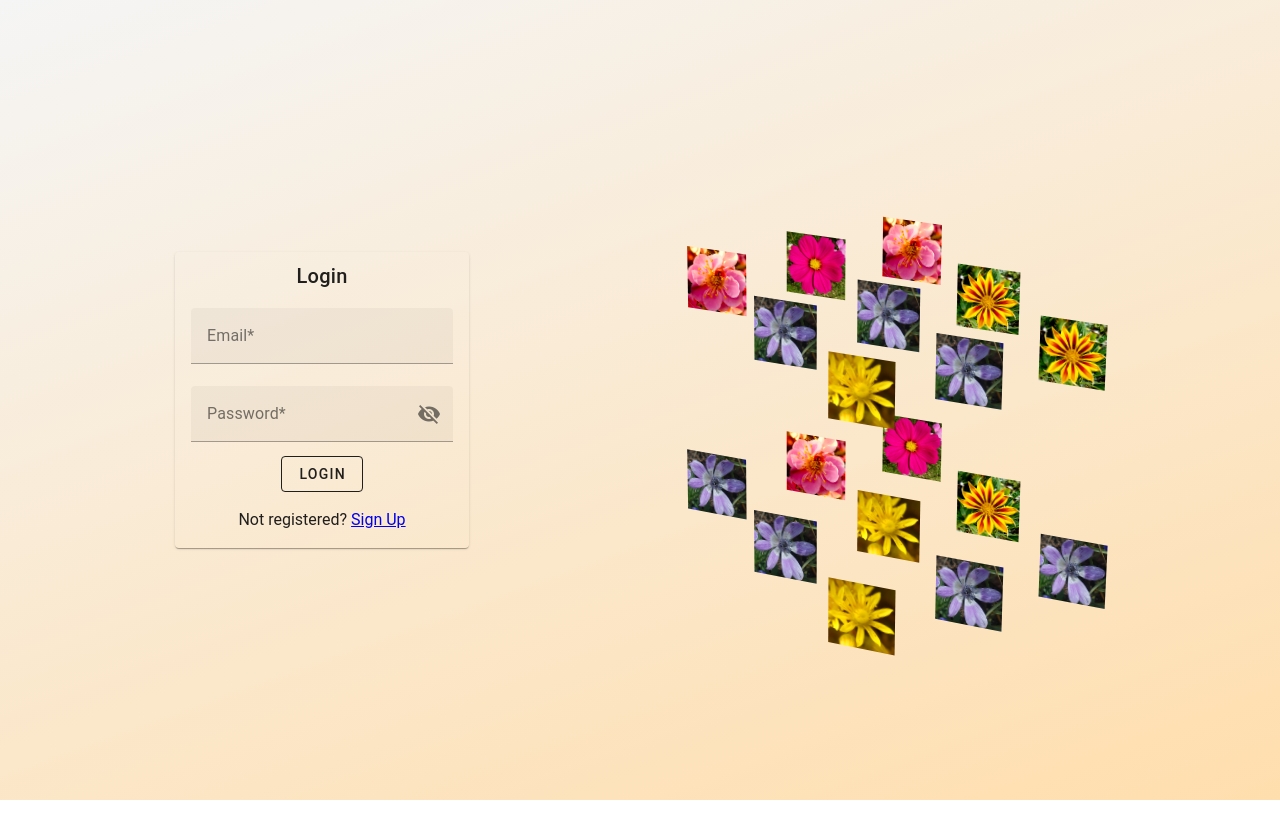
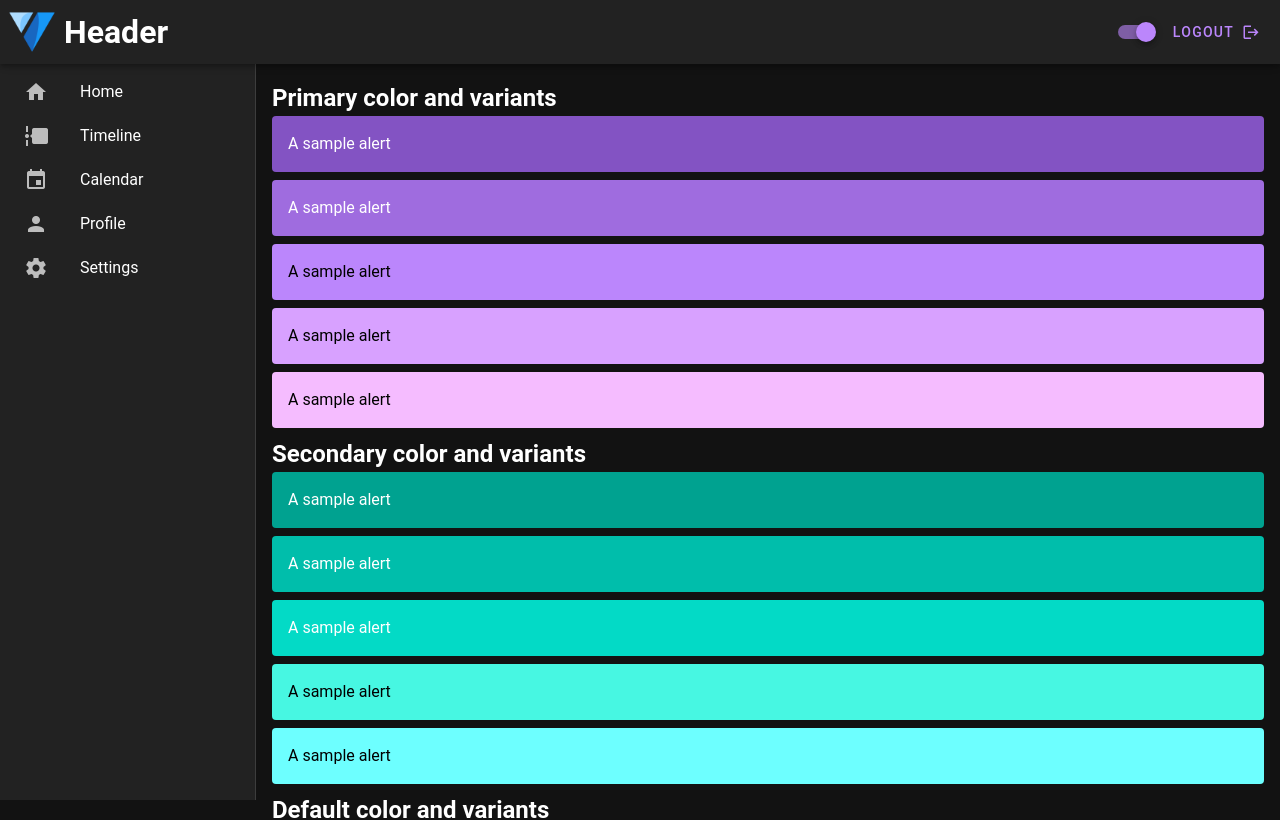
Before and after one commit to Mamun724/vue-animation, a Vue app: page / in a window 1280 px wide. Before the commit this address led to /login. Shown: the top 820 px of the page. Built offline with nearby package versions, Linux system fonts and the light colour scheme.

Commit message:
Create two themes and apply them as per material doc.

```diff
--- /dev/null
+++ b/src/components/AppBar.vue
@@ -0,0 +1,46 @@
+<template>
+  <div class="pa-2 w-100 fill-height d-flex justify-space-between">
+    <div class="d-flex align-center">
+      <img class="d-none d-lg-inline-block fill-height" src="@/assets/logo.png" alt="logo"/>
+      <v-icon class="d-lg-none" size="x-large" @click="toggleNavDrawer">
+        mdi-menu
+      </v-icon>
+      <h1 class="ml-2">Header</h1>
+    </div>
+    <div class="d-flex align-center">
+      <v-switch
+        title="Toggle Theme"
+        hide-details
+        v-model="darkTheme"
+        color="primary"/>
+      <v-btn color="primary" append-icon="mdi-logout">Logout</v-btn>
+    </div>
+  </div>
+</template>
+
+<script setup>
+import {ref, watch} from "vue";
+import {useTheme} from "vuetify";
+
+const emit = defineEmits(['ham-clicked']);
+
+const theme = useTheme();
+
+const darkTheme = ref(theme.global.name.value === 'dark');
+
+watch(darkTheme, (darkThemeValue) => {
+  if (darkThemeValue) {
+    theme.global.name.value = 'dark'
+  } else {
+    theme.global.name.value = 'light'
+  }
+})
+
+const toggleNavDrawer = () => {
+  emit('ham-clicked')
+}
+</script>
+
+<style scoped>
+
+</style>
--- a/src/components/HelloWorld.vue
+++ /dev/null
@@ -1,75 +0,0 @@
-<template>
-  <v-container class="fill-height">
-    <v-responsive class="align-center text-center fill-height">
-      <v-img height="300" src="@/assets/logo.svg" />
-
-      <div class="text-body-2 font-weight-light mb-n1">Welcome to</div>
-
-      <h1 class="text-h2 font-weight-bold">Vuetify</h1>
-
-      <div class="py-14" />
-
-      <v-row class="d-flex align-center justify-center">
-        <v-col cols="auto">
-          <v-btn
-            href="https://vuetifyjs.com/components/all/"
-            min-width="164"
-            rel="noopener noreferrer"
-            target="_blank"
-            variant="text"
-          >
-            <v-icon
-              icon="mdi-view-dashboard"
-              size="large"
-              start
-            />
-
-            Components
-          </v-btn>
-        </v-col>
-
-        <v-col cols="auto">
-          <v-btn
-            color="primary"
-            href="https://vuetifyjs.com/introduction/why-vuetify/#feature-guides"
-            min-width="228"
-            rel="noopener noreferrer"
-            size="x-large"
-            target="_blank"
-            variant="flat"
-          >
-            <v-icon
-              icon="mdi-speedometer"
-              size="large"
-              start
-            />
-
-            Get Started
-          </v-btn>
-        </v-col>
-
-        <v-col cols="auto">
-          <v-btn
-            href="https://community.vuetifyjs.com/"
-            min-width="164"
-            rel="noopener noreferrer"
-            target="_blank"
-            variant="text"
-          >
-            <v-icon
-              icon="mdi-account-group"
-              size="large"
-              start
-            />
-
-            Community
-          </v-btn>
-        </v-col>
-      </v-row>
-    </v-responsive>
-  </v-container>
-</template>
-
-<script setup>
-  //
-</script>
--- /dev/null
+++ b/src/components/Profile.vue
@@ -0,0 +1,28 @@
+<template>
+  <div class="pa-4">
+    <h2>Primary color and variants</h2>
+    <v-alert class="mb-2" color="primary-darken-2">A sample alert</v-alert>
+    <v-alert class="mb-2" color="primary-darken-1">A sample alert</v-alert>
+    <v-alert class="mb-2" color="primary">A sample alert</v-alert>
+    <v-alert class="mb-2" color="primary-lighten-1">A sample alert</v-alert>
+    <v-alert class="mb-2" color="primary-lighten-2">A sample alert</v-alert>
+
+    <h2>Secondary color and variants</h2>
+    <v-alert class="mb-2" color="secondary-darken-2">A sample alert</v-alert>
+    <v-alert class="mb-2" color="secondary-darken-1">A sample alert</v-alert>
+    <v-alert class="mb-2" color="secondary">A sample alert</v-alert>
+    <v-alert class="mb-2" color="secondary-lighten-1">A sample alert</v-alert>
+    <v-alert class="mb-2" color="secondary-lighten-2">A sample alert</v-alert>
+
+    <h2>Default color and variants</h2>
+    <v-alert class="mb-2">A sample alert</v-alert>
+    <v-alert class="mb-2" type="info">A sample alert</v-alert>
+    <v-alert class="mb-2" type="warning">A sample alert</v-alert>
+    <v-alert class="mb-2" type="error">A sample alert</v-alert>
+    <v-alert class="mb-2" type="success">A sample alert</v-alert>
+  </div>
+</template>
+
+<script setup>
+//
+</script>
--- /dev/null
+++ b/src/components/Sidebar.vue
@@ -0,0 +1,61 @@
+<template>
+  <v-list
+    :nav="true"
+    :lines="false">
+    <v-list-item
+      v-for="(item, index) in data"
+      class="pl-4 selected"
+      @click="itemClick(item)"
+      :key="index">
+      {{ item.text }}
+      <template v-slot:prepend>
+        <v-icon>{{ item.icon }}</v-icon>
+      </template>
+    </v-list-item>
+  </v-list>
+</template>
+
+<script setup>
+import {useTheme} from "vuetify";
+
+const data = [
+  {
+    text: "Home",
+    link: "/",
+    icon: "mdi-home",
+  },
+  {
+    text: "Timeline",
+    link: "/timeline",
+    icon: "mdi-timeline",
+  },
+  {
+    text: "Calendar",
+    link: "/calendar",
+    icon: "mdi-calendar",
+  },
+  {
+    text: "Profile",
+    link: "/profile",
+    icon: "mdi-account",
+  },
+  {
+    text: "Settings",
+    link: "/settings",
+    icon: "mdi-cog",
+  },
+];
+
+const itemClick = (item) => {
+  console.log(item.link);
+}
+
+const theme = useTheme()
+console.log(theme.computedThemes.value);
+</script>
+
+<style>
+.selected {
+  background-color: var(--v-theme-primary) !important;
+}
+</style>
--- /dev/null
+++ b/src/layouts/AppLayout.vue
@@ -0,0 +1,25 @@
+<template>
+  <v-app>
+    <v-app-bar>
+      <AppBar @ham-clicked="show = !show"/>
+    </v-app-bar>
+    <v-navigation-drawer v-model="show">
+      <Sidebar/>
+    </v-navigation-drawer>
+    <v-main>
+      <router-view/>
+    </v-main>
+  </v-app>
+</template>
+
+<script setup>
+import {ref} from "vue";
+import AppBar from "@/components/AppBar.vue";
+import Sidebar from "@/components/Sidebar.vue";
+
+const show = ref(null);
+</script>
+
+<style scoped>
+
+</style>
--- a/src/plugins/store.js
+++ b/src/plugins/store.js
@@ -2,7 +2,13 @@ import {createStore} from "vuex";
 
 export default createStore({
   state: {
-    authenticatedUser: null,
+    authenticatedUser: {
+      fullName: "User 1",
+      username: "user1",
+      email: "user1@email.com",
+      password: "123456",
+      profilePicture: "/assets/user1.jfif"
+    },
     registeredUsers: [
       {
         fullName: "User 1",
--- a/src/plugins/vuetify.js
+++ b/src/plugins/vuetify.js
@@ -9,16 +9,45 @@ import '@mdi/font/css/materialdesignicons.css'
 import 'vuetify/styles'
 
 // Composables
-import { createVuetify } from 'vuetify'
+import {createVuetify} from 'vuetify'
 
 // https://vuetifyjs.com/en/introduction/why-vuetify/#feature-guides
 export default createVuetify({
   theme: {
+    defaultTheme: 'dark',
+    variations: {
+      colors: ["primary", "secondary"],
+      lighten: 2,
+      darken: 2
+    },
     themes: {
       light: {
         colors: {
-          primary: '#1867C0',
-          secondary: '#5CBBF6',
+          primary: '#6200EE',
+          secondary: '#03DAC6',
+          background: "#EFEFEF",
+          surface: "#FFFFFF",
+          error: "#B00020",
+          "on-primary": "#FFFFFF",
+          "on-secondary": "#000000",
+          "on-background": "#000000",
+          "on-surface": "#000000",
+          "on-error": "#FFFFFF",
+        },
+      },
+      dark: {
+        dark: true,
+        colors: {
+          primary: "#BB86FC",
+          secondary: "#03DAC6",
+          background: "#121212",
+          surface: "#222222",
+          error: "#CF6679",
+          "on-primary": "#000000",
+          "on-secondary": "#FFFFFF",
+          "on-background": "#FFFFFF",
+          "on-surface": "#FFFFFF",
+          "on-error": "#000000",
         },
       },
     },
--- a/src/router/index.js
+++ b/src/router/index.js
@@ -5,7 +5,7 @@ import store from "@/plugins/store";
 const routes = [
   {
     path: '/',
-    component: () => import('@/layouts/default/Default.vue'),
+    component: () => import('@/layouts/AppLayout.vue'),
     children: [
       {
         path: '',
--- a/src/views/Home.vue
+++ b/src/views/Home.vue
@@ -1,7 +1,7 @@
 <template>
-  <HelloWorld />
+  <Profile />
 </template>
 
 <script setup>
-  import HelloWorld from '@/components/HelloWorld.vue'
+  import Profile from '@/components/Profile.vue'
 </script>
```
